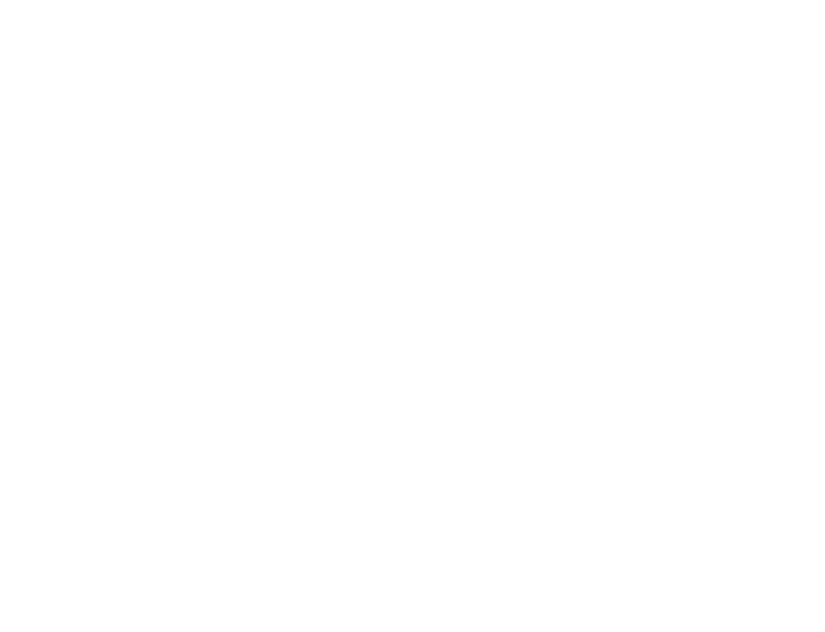
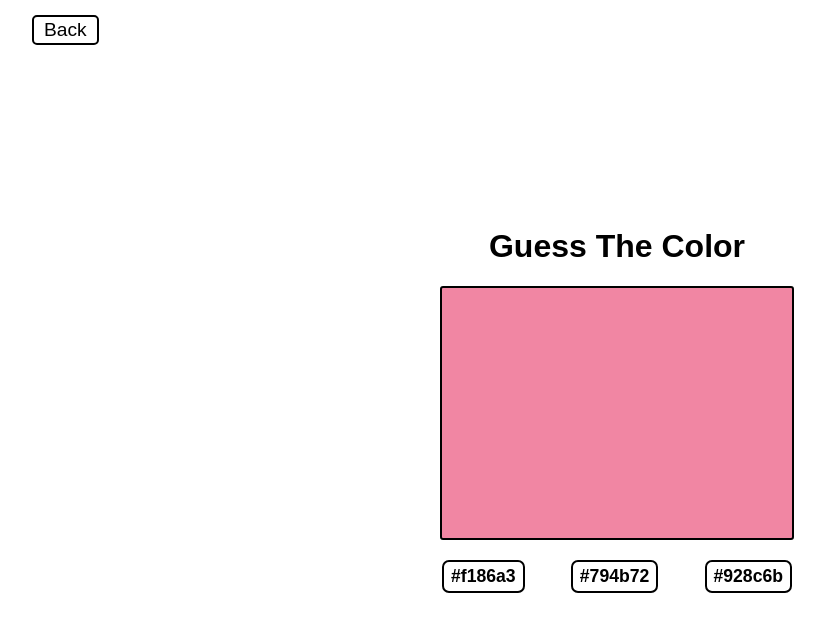
Before and after one commit to ZaidRasheed/mini-challenges-react, a React (Vite) app: page /Guess-The-Color in a window 1280 px wide. Before the commit this address had no page. Shown: the top 632 px of the page, without its empty margins (23-848 px from the left). Built offline with nearby package versions, Linux system fonts and the light colour scheme.

Commit message:
guess the color and refactoring

```diff
--- a/src/App.tsx
+++ b/src/App.tsx
@@ -3,12 +3,14 @@
 import Home from './Home/Home'
 import CircleTheClick from './Circle the click/CircleTheClick'
 import Tree from './Tree component/Tree'
+import GuessTheColor from './Guess the color/GuessTheColor'
 function App() {
   return (
     <Routes>
       <Route element={<Home />} path='/' />
-      <Route element={<CircleTheClick/>} path='/Circle-The-Click'/>
-      <Route element={<Tree/>} path='/Component-Tree'/>
+      <Route element={<CircleTheClick />} path='/Circle-The-Click' />
+      <Route element={<Tree />} path='/Component-Tree' />
+      <Route element={<GuessTheColor />} path='/Guess-The-Color' />
     </Routes>
   )
 }
--- /dev/null
+++ b/src/Guess the color/GuessTheColor.tsx
@@ -0,0 +1,54 @@
+import { useEffect, useState } from 'react'
+import styles from './styles.module.css'
+import { Link } from 'react-router-dom'
+
+function generateHexColor(prev: string) {
+    let randomColor = Math.floor(Math.random() * 16777215).toString(16);
+    //! make sure its a new string each time
+    while (randomColor === prev) {
+        randomColor = Math.floor(Math.random() * 16777215).toString(16);
+    }
+    return '#' + randomColor
+}
+
+export default function GuessTheColor() {
+
+    const [rightColor, setRightColor] = useState<string>('')
+    const [otherColors, setOtherColors] = useState<string[]>([])
+    const [guess, setGuess] = useState<string>('')
+    const [generate, setGenerate] = useState<boolean>(true)
+
+    useEffect(() => {
+        const rightOne = generateHexColor(rightColor)
+        setRightColor(rightOne)
+
+        //! shuffle the colors in the list
+        let listOfColors = [rightOne, generateHexColor(''), generateHexColor('')].sort(() => 0.5 - Math.random())
+
+        setOtherColors(listOfColors)
+    }, [generate])
+
+    const check = (color: string) => {
+        if (color === rightColor)
+            setGuess('Correct!')
+        else
+            setGuess('Wrong :(')
+        setGenerate(prev => !prev)
+    }
+
+    return (
+        <div className={styles.app}>
+            <Link to='..'><button className={styles.back}>Back</button></Link>
+            <h1>Guess The Color</h1>
+            <div className={styles.color} style={{ backgroundColor: rightColor }}></div>
+            <div className={styles.container}>
+                {otherColors.map(color => {
+                    return (
+                        <button key={color} className={styles.option} onClick={() => check(color)}>{color}</button>
+                    )
+                })}
+            </div>
+            {guess && <h1 style={{ color: `${guess === 'Correct!' ? 'green' : 'red'}` }}>{guess}</h1>}
+        </div>
+    )
+}
--- /dev/null
+++ b/src/Guess the color/styles.module.css
@@ -0,0 +1,49 @@
+.app {
+    position: relative;
+    height: 100vh;
+    max-width: 1200px;
+    margin: auto;
+    display: flex;
+    align-items: center;
+    justify-content: center;
+    flex-direction: column;
+}
+
+.color {
+    border-radius: 3px;
+    border: 2px solid black;
+    height: 250px;
+    width: 350px;
+}
+
+.container{
+    width: 350px;
+    margin-top: 20px;
+    display: flex;
+    align-items: center;
+    justify-content: space-between;
+}
+
+.option {
+    border: 2px solid black;
+    border-radius: 7px;
+    padding: 4px 7px;
+    cursor: pointer;
+    background-color: transparent;
+    font-weight: 600;
+    font-size: 1.1rem;
+}
+
+.back{
+    border: 2px solid black;
+    background-color: white;
+    color: black;
+    cursor: pointer;
+    border-radius: 5px;
+    margin: 15px 0 0 15px;
+    padding: 2px 10px;
+    font-size: 1.2rem;
+    position: absolute;
+    top: 0;
+    left: 0;
+}
--- a/src/Home/Home.tsx
+++ b/src/Home/Home.tsx
@@ -3,11 +3,14 @@
 export default function Home() {
     return (
         <div className={styles.home}>
-            <h1 className={styles.title}>Home</h1>
-            <ul>
-                <li><Link to='/Circle-The-Click'>1. Circle the Click</Link></li>
-                <li><Link to='/Component-Tree'>2. Component Tree</Link></li>
-            </ul>
+            <div className={styles.container}>
+                <h1 className={styles.title}>Home</h1>
+                <ul>
+                    <li><Link to='/Circle-The-Click'>→ Circle the Click 🔴</Link></li>
+                    <li><Link to='/Component-Tree'>→ Component Tree 🌴</Link></li>
+                    <li><Link to='/Guess-The-Color'>→ Guess The Color 🎨</Link></li>
+                </ul>
+            </div>
         </div>
     )
 }
--- a/src/Home/styles.module.css
+++ b/src/Home/styles.module.css
@@ -5,27 +5,36 @@
     color: white;
 }
 
+.container{
+    max-width: 1200px;
+    margin: 0 auto;
+}
+
 .title {
     color: white;
     font-size: 3rem;
+    border-bottom: 4px solid white;
 }
 
 .home a {
-    font-size: 1.5rem;
+    font-size: 1.8rem;
     text-decoration: none;
     color: white;
+    transition: 0.15s ease-in;
 }
 
 .home a:hover {
-    text-decoration: underline;
+    color: grey;
 }
 
 .home ul {
     list-style: none;
-    list-style: 2rem;
 }
 
 .home li {
     position: relative;
-    margin-top: 15px;
+    margin-top: 25px;
+    padding-bottom: 5px;
+    border-bottom: 3px solid white;
+    width: 300px;
 }
--- a/src/Tree component/Tree.tsx
+++ b/src/Tree component/Tree.tsx
@@ -23,14 +23,14 @@
         setShowAdd(false)
     }
     return (
-        <div style={{ marginLeft: `${depth * 15}px`, fontSize: `${depth < 10 ? (20 - 2 * depth) : 2}px`, borderLeft: `white solid ${depth > 1 ? `${depth < 8 ? (8 - depth) : 1}px` : '0px'}`, borderBottom: `white solid ${depth == 1 ? `2px` : '0px'}`, paddingBottom: `${depth == 1 ? `5px` : '0px'}` }}>
+        <div style={{ marginLeft: `${depth * 15}px`, fontSize: `${depth < 10 ? (20 - 2 * depth) : 2}px`, borderLeft: `white solid ${depth > 1 ? `${depth < 8 ? (8 - depth) : 1}px` : '0px'}`, borderBottom: `white solid ${depth == 1 ? `2px` : '0px'}`, padding: `${depth == 1 ? `25px` : '0px'} 0 ` }}>
             <h1 className={styles.name} style={{ padding: `${!entry.children && '5px 0'}` }}>
                 {(entry.children && entry.children.length > 0) ?
                     <button className={styles.open} style={{ color: `${opened ? 'rgb(193, 65, 65)' : 'rgb(85, 169, 85)'}` }} onClick={() => setOpened(prev => !prev)}>{opened ? '⌄ ' : '> '}</button>
                     : <button disabled={true} className={styles.open} >-</button>}
 
                 {entry.name}
-                <button className={styles.add} onClick={() => setShowAdd(prev => !prev)}>{showAdd ? 'Close' : 'Add'}</button></h1>
+                <button className={styles.add} onClick={() => setShowAdd(prev => !prev)}>{showAdd ? 'Close' : '+'}</button></h1>
 
             {opened && entry.children?.map(entry => {
                 return (
@@ -43,11 +43,11 @@
                 )
             })}
             {showAdd &&
-                <form className={styles.from} onSubmit={handleSubmit}>
+                <form className={styles.form1} onSubmit={handleSubmit}>
                     <div style={{ marginLeft: '20px' }}>
                         <label>Name: </label>
                         <input type='text' ref={nameRef} />
-                        <button type='submit'> Add</button>
+                        <button type='submit'>add</button>
                     </div>
                 </form>}
         </div>
@@ -167,13 +167,14 @@
 
     return (
         <div className={styles.app}>
+            <div className={styles.container}>
                 <Link to='..'><button className={styles.back}>Back</button></Link>
                 {files.map((entry: Files, i: number) => {
                     return (
                         <Entry key={i} entry={entry} depth={1} addFile={addFile} />
                     )
                 })}
-            <form className={styles.from} style={{ marginTop: '25px' }} onSubmit={(e: FormEvent) => {
+                <form className={styles.form} onSubmit={(e: FormEvent) => {
                     e.preventDefault()
                     if (!nameRef.current?.value)
                         return
@@ -184,9 +185,10 @@
                     <div style={{ marginLeft: '20px' }}>
                         <label>Label: </label>
                         <input type='text' ref={nameRef} />
-                    <button type='submit' style={{ fontSize: '1.3rem' }}> Add</button>
+                        <button type='submit' style={{ fontSize: '1.3rem' }}>Add</button>
                     </div>
                 </form>
             </div>
+        </div>
     )
 }
--- a/src/Tree component/styles.module.css
+++ b/src/Tree component/styles.module.css
@@ -1,6 +1,11 @@
 .app {
     background-color: rgb(46, 47, 46);
-    height: 1100vh;
+    min-height: 100vh;
+}
+
+.container {
+    max-width: 1200px;
+    margin: 0 auto;
 }
 
 .name {
@@ -45,22 +50,26 @@
     color: rgb(46, 47, 46);
 }
 
-.form>div {
+.form div {
     height: 50px;
     display: flex;
-    align-items: center
+    align-items: center;
+    justify-content: space-between;
+    width: 350px;
+    padding-bottom: 25px;
+    margin-top: 25px;
 }
 
-.from input {
+.form input {
     font-size: 1.3rem;
 }
 
-.from label {
+.form label {
     color: white;
     font-size: 1.3rem;
 }
 
-.from button {
+.form button {
     background-color: transparent;
     padding: 3px 5px;
     border: 1px solid white;
@@ -72,7 +81,33 @@
     transition: ease-in 0.3s;
 }
 
-.from button:hover {
+.form button:hover {
+    background-color: white;
+    color: rgb(46, 47, 46);
+}
+
+.form1 input {
+    font-size: 1.1rem;
+}
+
+.form1 label {
+    color: white;
+    font-size: 1.1rem;
+}
+
+.form1 button {
+    background-color: transparent;
+    padding: 3px 5px;
+    border: 1px solid white;
+    border-radius: 10px;
+    color: white;
+    font-size: 1rem;
+    cursor: pointer;
+    margin: 0 0 0 10px;
+    transition: ease-in 0.3s;
+}
+
+.form1 button:hover {
     background-color: white;
     color: rgb(46, 47, 46);
 }
```
Lines whose indentation alone changed are shown as unchanged.
